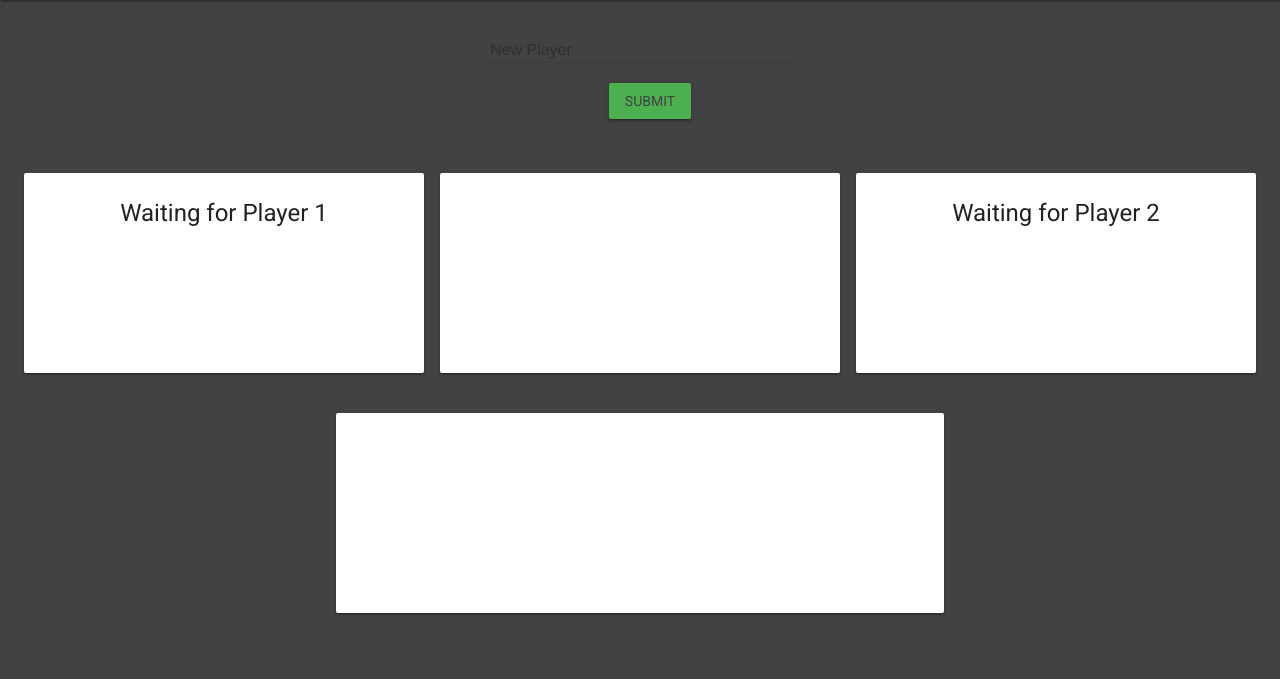
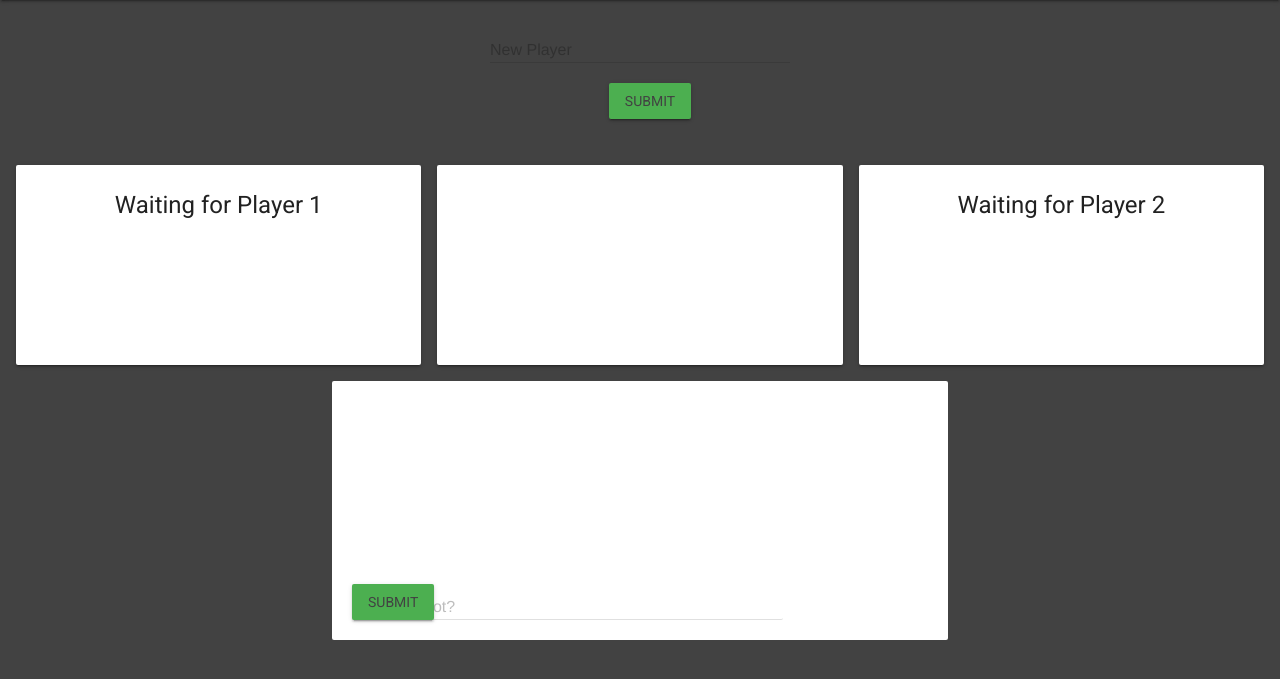
Before and after one commit to cbrannon/RPS-Multiplayer, a PHP site: page / in a window 1280 px wide. Shown: the part 64-743 px from the top of the page. Run offline with PHP 8.4, Linux system fonts and the light colour scheme; some libraries are stand-ins or nearby versions.

Commit message:
Chat layout

```diff
--- a/assets/css/style.css
+++ b/assets/css/style.css
@@ -13,6 +13,7 @@
 .player-info {
     position: relative;
     min-height: 200px;
+    height: auto;
 }
 
 .wins-losses {
@@ -26,6 +27,55 @@ form {
     color: white;
 }
 
+.choices {
+    font-size: 32px;
+    margin: 0 10px;
+}
+
+#game-card-container {
+    padding-bottom: 0;
+}
+
+#chat-card-container {
+    padding-top: 0;
+    width: 100%;
+    height: 200px;
+    overflow: hidden;
+    border-top-right-radius: 2px;
+}
+
+#chat-input-container {
+    height: 80px;
+    bottom: 50px;
+    margin-top: 0;
+    padding-top: 0;
+}
+
+#chat-input-wrap {
+    left: 20px;
+    width: 70%;
+}
+
+#chat-input {
+    margin-top: 0;
+    border-bottom-left-radius: 2px;
+    border-bottom-right-radius: 2px;
+}
+
+#chat-card {
+    padding: 0 20px;
+    margin-bottom: 0;
+    border-bottom-left-radius: 0;
+    border-bottom-right-radius: 0;
+    height: 180px;
+    overflow: scroll;
+}
+
+#chat {
+    text-align: right;
+    bottom: 20px;
+}
+
 /* Colors */
 /*****************************/
 body {
@@ -36,5 +86,9 @@ body {
     color: white;
 }
 
+#chat-input {
+    background: #fff;
+}
+
 /* Chat Styles */
 /*****************************/
--- a/assets/javascript/script.js
+++ b/assets/javascript/script.js
@@ -10,33 +10,92 @@ $(document).ready(function () {
   };
   firebase.initializeApp(config);
 
-  var database = firebase.database();
-  var players = database.ref("users");
-  var currentPlayers = [];
-  var playerName = "";
-  var playerNumber = "";
+  // set variables for user reference, chat, turn, current players in session, player data from session, and opponent name;
+  var database = firebase.database(),
+      users = database.ref("users"),
+      chat,
+      turn,
+      currentPlayers = [],
+      playerName = "",
+      playerNumber = "",
+      otherPlayer;
 
-  players.on("value", getData, errData);
+  users.on("value", getData, errData);
 
   function getData(data) {
-    var players = data.val();
+    // reset fields in case a player leaves
+    resetNames();
+
+    // update of player data
+    var players = data.val(),
+        otherPlayer;
+
     currentPlayers = Object.keys(players);
+
+    if (currentPlayers.length != 2) {
+      $(".button-choices").empty();
+    }
+
     console.log(currentPlayers.length);
 
-    resetNames();
+    setPlayer(players, currentPlayers);
+  }
 
+  function errData(err) {
+    console.log(err);
+  }
+
+  function setPlayer(players, currentPlayers) {
     if (currentPlayers.length > 0) {
       playerName = sessionStorage.getItem('name');
       playerNumber = sessionStorage.getItem('playerNumber');
 
       for (var i = 0; i < currentPlayers.length; i++) {
-        var player = currentPlayers[i];
-        var name = players[player].name;
-        var playerNameId = "#player" + player + "-name";
-        var playerWinsId = "#player" + player + "-win-loss";
+        var player = currentPlayers[i],
+            name = players[player].name,
+            playerNameId = "#player" + player + "-name",
+            playerWinsId = "#player" + player + "-win-loss";
+
         $(playerNameId).text(name);
         $(playerWinsId).html("Wins: <span id='player" + player + "'>0</span> Losses: <span id='player" + player + "-losses'>0</span>");
       }
+
+      if (currentPlayers.length == 2) {
+        for (var i = 0; i < currentPlayers.length; i++) {
+          if (currentPlayers[i] != playerName) {
+            otherPlayer = currentPlayers[i];
+          }
+        }
+        startGame();
+      }
+    }
+  }
+
+  function startGame() {
+    console.log("Game Start");
+    turn = 1;
+    setButtons();
+
+    chat = database.ref("chat");
+    turn = database.ref("turn");
+  }
+
+  function setButtons() {
+    var playerButtons = "#player" + playerNumber + "-rps-buttons";
+    var buttonChoices = ["rock", "paper", "scissors"];
+
+    for (var i = 0; i < buttonChoices.length; i++) {
+      var button = $("<button>");
+      var icon = $("<i>").addClass("fa fa-hand-" + buttonChoices[i] + "-o");
+      var buttonId = "player" + playerNumber + "-" + buttonChoices[i];
+
+      button
+        .attr("id", buttonId)
+        .attr("aria-hidden", "true")
+        .addClass("mdl-button mdl-js-button mdl-button--fab mdl-js-ripple-effect choices")
+        .append(icon);
+
+      $(playerButtons).append(button);
     }
   }
 
@@ -47,18 +106,9 @@ $(document).ready(function () {
     $("#player2-win-loss").empty();
   }
 
-  function errData(err) {
-    console.log(err);
-  }
-
-  function setDisplay() {
-    console.log(players);
-  }
 
   function setUser(user) {
     var playerNumber;
-    // if player 1 is available
-    console.log(currentPlayers);
     if (currentPlayers.indexOf("1") == -1) {
       playerNumber = 1;
     } else {
@@ -68,17 +118,12 @@ $(document).ready(function () {
     sessionStorage.setItem("playerNumber", playerNumber);
     sessionStorage.setItem("name", user);
     setUserDisplay(user, playerNumber);
-    // getSession(player);
 
-    players.child(playerNumber).set({
+    users.child(playerNumber).set({
       name: user,
       losses: 0,
       wins: 0
     });
-  }
-
-  function getSession(player) {
-
   }
 
   function setUserDisplay(user, playerNumber) {
@@ -98,6 +143,6 @@ $(document).ready(function () {
 
   $(window).on("unload", function () {
     var currentPlayer = sessionStorage.getItem('playerNumber');
-    players.child(currentPlayer).remove();
+    users.child(currentPlayer).remove();
   });
 });
--- a/index.html
+++ b/index.html
@@ -10,6 +10,7 @@
   <link rel="manifest" href="manifest.json">
 
   <!-- Material Design Lite -->
+  <link rel="stylesheet" href="https://maxcdn.bootstrapcdn.com/font-awesome/4.7.0/css/font-awesome.min.css">
   <link rel="stylesheet" href="https://fonts.googleapis.com/icon?family=Material+Icons">
   <link rel="stylesheet" href="https://code.getmdl.io/1.1.3/material.green-blue.min.css">
   <link rel="stylesheet" href="https://fonts.googleapis.com/css?family=Roboto:regular,bold,italic,thin,light,bolditalic,black,medium&amp;lang=en">
@@ -26,10 +27,8 @@
             <div class="mdl-layout__header-row">
                 <!-- Title -->
                 <span class="mdl-layout-title">RPS</span>
-
             </div>
         </header>
-
         <main class="mdl-layout__content">
             <div class="page-content">
                 <div class="mdl-grid">
@@ -50,11 +49,11 @@
                     </div>
                     <div class="mdl-layout-spacer"></div>
                 </div>
-                <div id="game-card-container" class="mdl-cell mdl-cell--12-col mdl-grid">
+                <div id="game-card-container" class="mdl-grid">
                     <div id="player1-card" class="mdl-card mdl-shadow--2dp mdl-cell mdl-cell--12-col mdl-cell--12-col-tablet mdl-cell--4-col-desktop">
                         <div id="player1-info" class="player-info">
                             <h4 id="player1-name">Waiting for Player 1</h4>
-                            <div id="player1-rps-buttons"></div>
+                            <div id="player1-rps-buttons" class="button-choices"></div>
                             <p id="player1-win-loss" class="wins-losses"><p>
                         </div>
                     </div>
@@ -63,15 +62,25 @@
                     <div id="player2-card" class="mdl-card mdl-shadow--2dp mdl-cell mdl-cell--12-col mdl-cell--12-col-tablet mdl-cell--4-col-desktop">
                         <div id="player2-info" class="player-info">
                             <h4 id="player2-name">Waiting for Player 2</h4>
-                            <div id="player2-rps-buttons"></div>
+                            <div id="player2-rps-buttons" class="button-choices"></div>
                             <p id="player2-win-loss" class="wins-losses"><p>
                         </div>
                     </div>
                 </div>
-                <div id="chat-card-container" class="mdl-cell mdl-cell--12-col mdl-grid">
+                <div id="chat-card-container" class="mdl-grid">
                     <div class="mdl-layout-spacer"></div>
-                    <div id="chat-card" class="mdl-card mdl-shadow--2dp mdl-cell mdl-cell--12-col mdl-cell--12-col-tablet mdl-cell--6-col-desktop">
-
+                    <div id="chat-card" class="mdl-card mdl-cell mdl-cell--12-col mdl-cell--12-col-tablet mdl-cell--6-col-desktop">
+                    </div>
+                    <div class="mdl-layout-spacer"></div>
+                </div>
+                <div id="chat-input-container" class="mdl-grid">
+                    <div class="mdl-layout-spacer"></div>
+                    <div id="chat-input" class="mdl-cell mdl-cell--12-col mdl-cell--12-col-tablet mdl-cell--6-col-desktop">
+                        <div class="mdl-textfield mdl-js-textfield" id="chat-input-wrap">
+                            <input class="mdl-textfield__input" type="text" id="chat-input">
+                            <label class="mdl-textfield__label" for="chat-input">What you got?</label>
+                            <button class="mdl-button mdl-js-button mdl-button--raised mdl-button--colored" id="chat">Submit</button>
+                        </div>
                     </div>
                     <div class="mdl-layout-spacer"></div>
                 </div>
```
